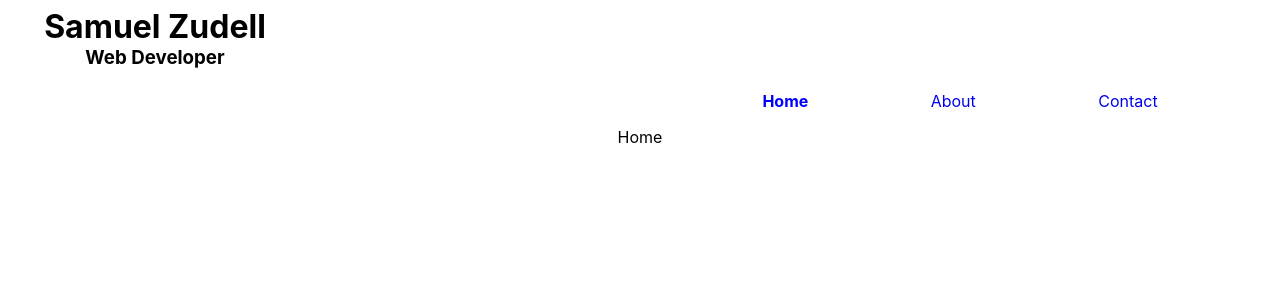
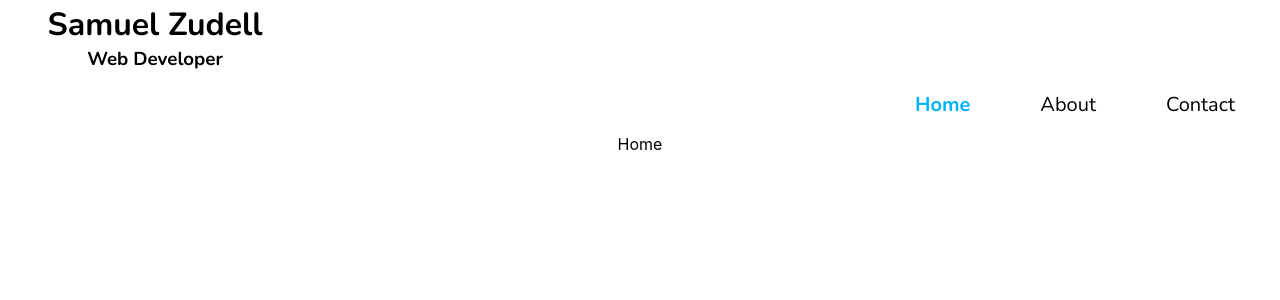
Before and after one commit to Saltysam101/samzudell, a React (Create React App) app: page / in a window 1280 px wide. Shown: the top 300 px of the page. Built offline with nearby package versions, Linux system fonts and the light colour scheme.

Commit message:
finished styling nav components for desktop

```diff
--- a/public/index.html
+++ b/public/index.html
@@ -24,7 +24,8 @@
       work correctly both with client-side routing and a non-root public URL.
       Learn how to configure a non-root public URL by running `npm run build`.
     -->
-    <title>React App</title>
+    <link href="https://fonts.googleapis.com/css2?family=Nunito:wght@400;700&display=swap" rel="stylesheet">
+    <title>Samuel Zudell | Portfolio</title>
   </head>
   <body>
     <noscript>You need to enable JavaScript to run this app.</noscript>
--- a/src/nav.css
+++ b/src/nav.css
@@ -1,6 +1,9 @@
+
+
 .tab{
     width: 250px;
     height: 75px;
+    background-color: white;
     border-top-left-radius: 0px;
     border-top-right-radius: 0px;
     border-bottom-left-radius: 5px;
@@ -14,26 +17,32 @@
 .my-name{
     text-align: center;
     margin: 0;
+    font-family: nunito;
 }
 
 .my-role{
     text-align: center;
     margin: 0;
+    font-family: nunito;
 }
 
 .nav-links{
-    width: 50%;
+    width: 25%;
     margin-left: auto;
     display: flex;
-    justify-content: space-evenly;
+    justify-content: space-between;
     align-items: center;
+    margin-right: 45px;
 }
 
 .isActive{
     font-weight: bold;
-    color: blue;
+    color: #00B1FF;
 }
 
 a{
     text-decoration: none;
+    font-family: nunito;
+    font-size: 1.25em;
+    color: black;
 }
```
